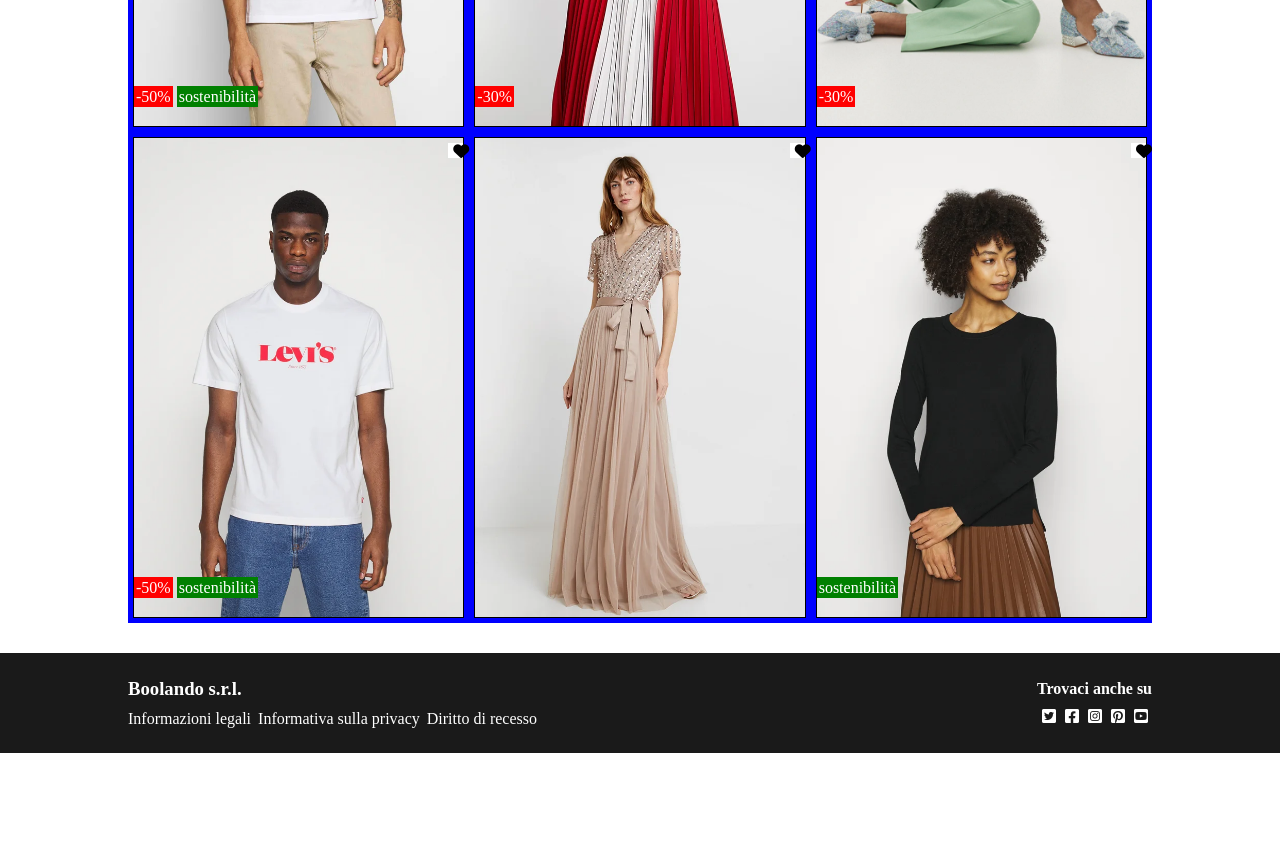
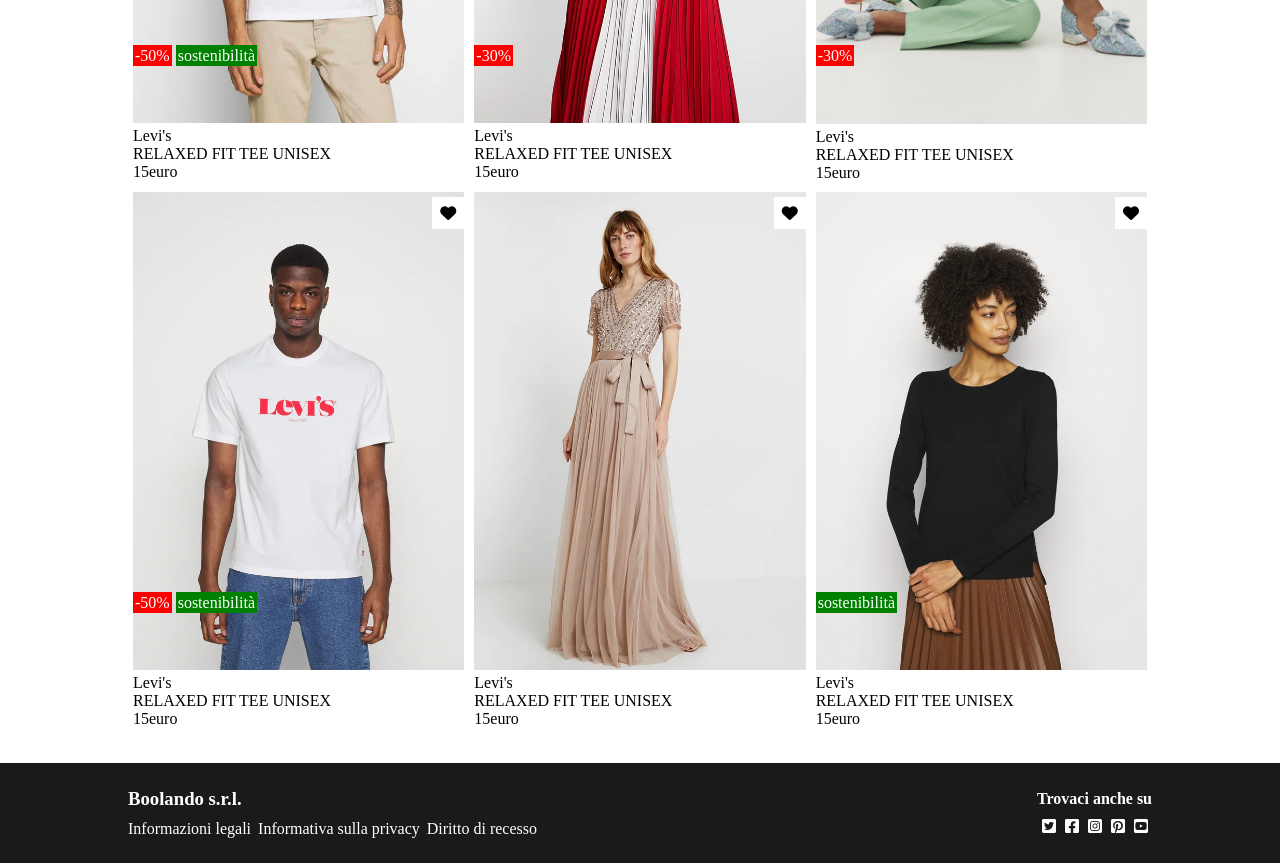
Before and after one commit to AntonioBoksic/html-css-boolando, a plain HTML site: page index.html in a window 1280 px wide. Shown: the part 460-1323 px from the top of the page. Before the commit the page ends 1213 px from the top, so only its background shows below. Drawn offline with Linux system fonts and the light colour scheme.

Commit message:
esercizio finito

```diff
--- a/css/style.css
+++ b/css/style.css
@@ -71,7 +71,7 @@
     width:80%;
     height: 100%;
     margin: auto;
-    background-color: blue;
+
 }
 
 .row.main {
@@ -81,30 +81,51 @@
 .product-column {
     width: calc(100% /3);
     margin: 5px;
-    border: 1px solid black;
     position: relative;
 }
 
 .img.product {
-    height: 100%;
     width: 100%;
     text-align: center;
+    position: relative;
+}
+
+.img.product.hover {
+    width: 100%;
+    text-align: center;
+    display:none;
+    position: absolute;
+    top: 0;
+    left: 0;
+}
+
+.product-column:hover .img.product.hover {
+    display: inline;
+}
+/* non capisco perchè xxx:hover non può essere .img.product:hover e se per forza l hover si attiva quando passo anche sul like*/
+
+img.product:nth-of-type(1):hover {
 
 }
 
 .like{
     color: black;
     background-color: white;
-    height: 15px;
-    width: 15px;
+    /* height: 15px;
+    width: 15px; con questo viene male, meglio usare padding*/
     position: absolute;
     top: 5px;
     right: 0;
+    padding: 8px;
+}
+
+.like:hover {
+    color: red;
 }
 
 .labels {
     position: absolute;
-    bottom: 20px;
+    top: 75%;
     left: 0px;
 }
 
@@ -119,6 +140,11 @@
 
 .label.sostenibility {
     background-color: green;
+}
+
+/* descrizioni prodotto  */
+.description-column {
+
 }
 
 /*  */
@@ -199,8 +225,17 @@
 .colonna-footer {
     border: 1px solid black;
 }
-*/
+
 
 .product-column {
 border: 1px solid black;
 }
+
+.description-column {
+    border: 1px solid black;
+}
+
+.container.main {
+background-color: blue;
+}
+*/
--- a/index.html
+++ b/index.html
@@ -50,16 +50,25 @@
     <main>
         <!-- riga 1 -->
         <div class="container main">
-        <!-- prima riga  -->
+
+            <!-- prima riga prodotti -->
             <div class="row main">
+
                 <!-- primo prodotto -->
                 <div class="product-column">
 
                     <img class="img product" src="img/1.webp" alt="">
+                    <img class="img product hover" src="img/1b.webp" alt="">
                     <div class=><i class="fa-solid fa-heart like"></i></div>
                     <div class="labels">
                         <span class="label discount">-50%</span>
                         <span class="label sostenibility">sostenibilità</span>
+                    </div>
+                    <!-- descrizione primo prodotto -->
+                    <div class="description-column">
+                        <div>Levi's</div>
+                        <div>RELAXED FIT TEE UNISEX</div>
+                        <div>15euro</div>
                     </div>
                 </div>
 
@@ -67,55 +76,100 @@
                 <!-- secondo prodotto  -->
                 <div class="product-column">
                     <img class="img product" src="img/2.webp" alt="">
+                    <img class="img product hover" src="img/2b.webp" alt="">
                     <div class=><i class="fa-solid fa-heart like"></i></div>
                     <div class="labels">
                         <span class="label discount">-30%</span>
+                    </div>
+                    <!-- descrizione secondo prodotto  -->
+                    <div class="description-column">
+                        <div>Levi's</div>
+                        <div>RELAXED FIT TEE UNISEX</div>
+                        <div>15euro</div>
                     </div>
                 </div>
 
                 <!-- terzo prodotto  -->
                 <div class="product-column">
                     <img class="img product" src="img/3.webp" alt="">
+                    <img class="img product hover" src="img/3b.webp" alt="">
                     <div class=><i class="fa-solid fa-heart like"></i></div>
                     <div class="labels">
                         <span class="label discount">-30%</span>
                     </div>
+                    <!-- descrizione terzo prodotto  -->
+                    <div class="description-column">
+                        <div>Levi's</div>
+                        <div>RELAXED FIT TEE UNISEX</div>
+                        <div>15euro</div>
+                    </div>
                 </div>
 
             </div>
-        <!-- seconda riga  -->
+
+            <!-- seconda riga prodotti -->
             <div class="row main">
-            <!-- quarto prodotto  -->
+
+                <!-- quarto prodotto -->
                 <div class="product-column">
+
                     <img class="img product" src="img/4.webp" alt="">
+                    <img class="img product hover" src="img/4b.webp" alt="">
                     <div class=><i class="fa-solid fa-heart like"></i></div>
                     <div class="labels">
                         <span class="label discount">-50%</span>
                         <span class="label sostenibility">sostenibilità</span>
                     </div>
+                    <!-- descrizione quarto prodotto -->
+                    <div class="description-column">
+                        <div>Levi's</div>
+                        <div>RELAXED FIT TEE UNISEX</div>
+                        <div>15euro</div>
+                    </div>
                 </div>
 
+
+                <!-- quinto prodotto  -->
                 <div class="product-column">
                     <img class="img product" src="img/5.webp" alt="">
+                    <img class="img product hover" src="img/5b.webp" alt="">
                     <div class=><i class="fa-solid fa-heart like"></i></div>
+
+                    <!-- descrizione quinto prodotto  -->
+                    <div class="description-column">
+                        <div>Levi's</div>
+                        <div>RELAXED FIT TEE UNISEX</div>
+                        <div>15euro</div>
+                    </div>
                 </div>
 
+                <!-- sesto prodotto  -->
                 <div class="product-column">
                     <img class="img product" src="img/6.webp" alt="">
+                    <img class="img product hover" src="img/6b.webp" alt="">
                     <div class=><i class="fa-solid fa-heart like"></i></div>
                     <div class="labels">
                         <span class="label sostenibility">sostenibilità</span>
                     </div>
+                    <!-- descrizione sesto prodotto  -->
+                    <div class="description-column">
+                        <div>Levi's</div>
+                        <div>RELAXED FIT TEE UNISEX</div>
+                        <div>15euro</div>
                     </div>
-
                 </div>
 
             </div>
 
 
 
+            <!-- seconda riga prodotti -->
 
-    <!-- riga 2 -->
+
+
+
+
+        </div>
     </main>
 
     <!-- footer -->
```
Lines whose indentation alone changed are shown as unchanged.
